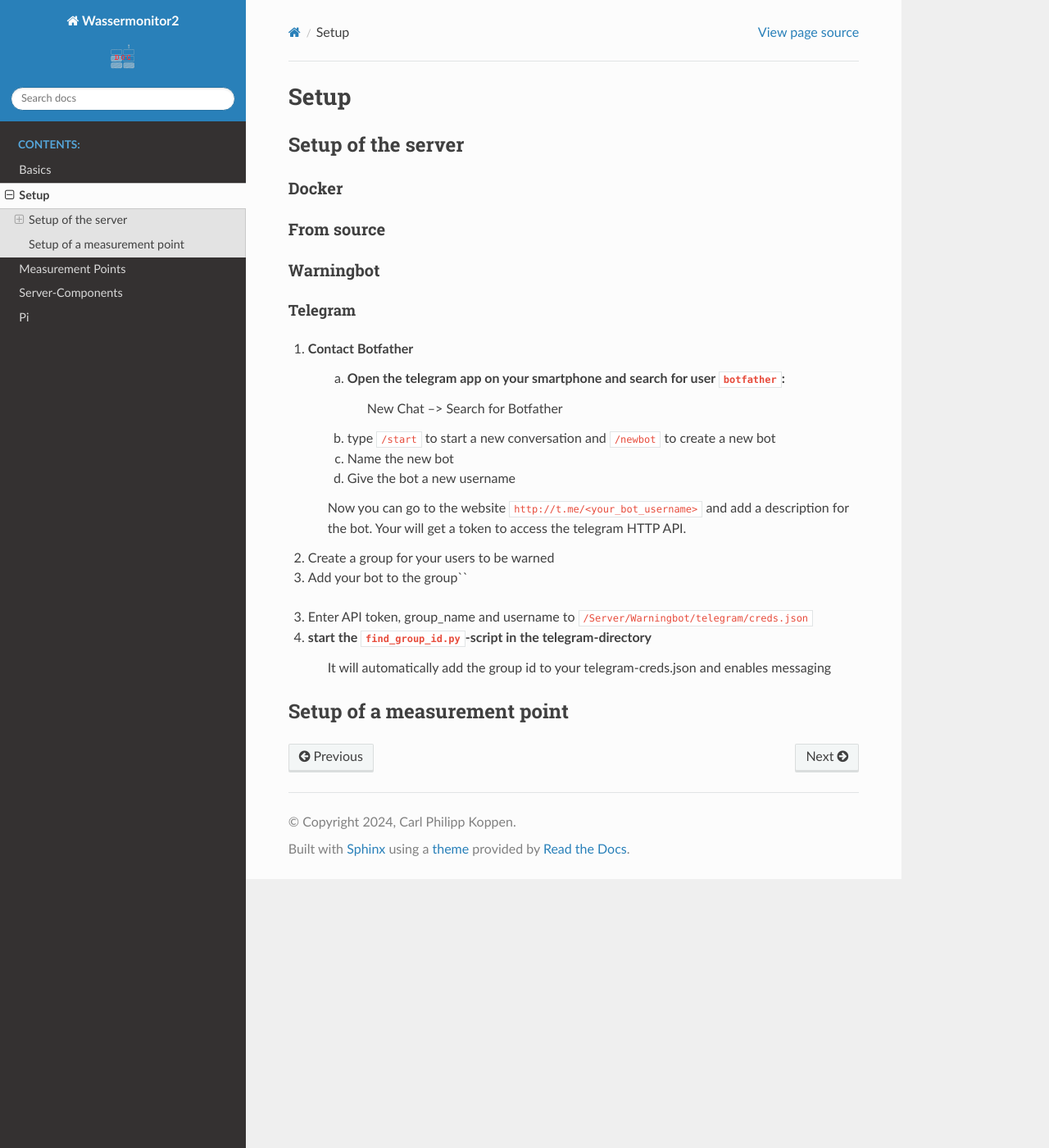
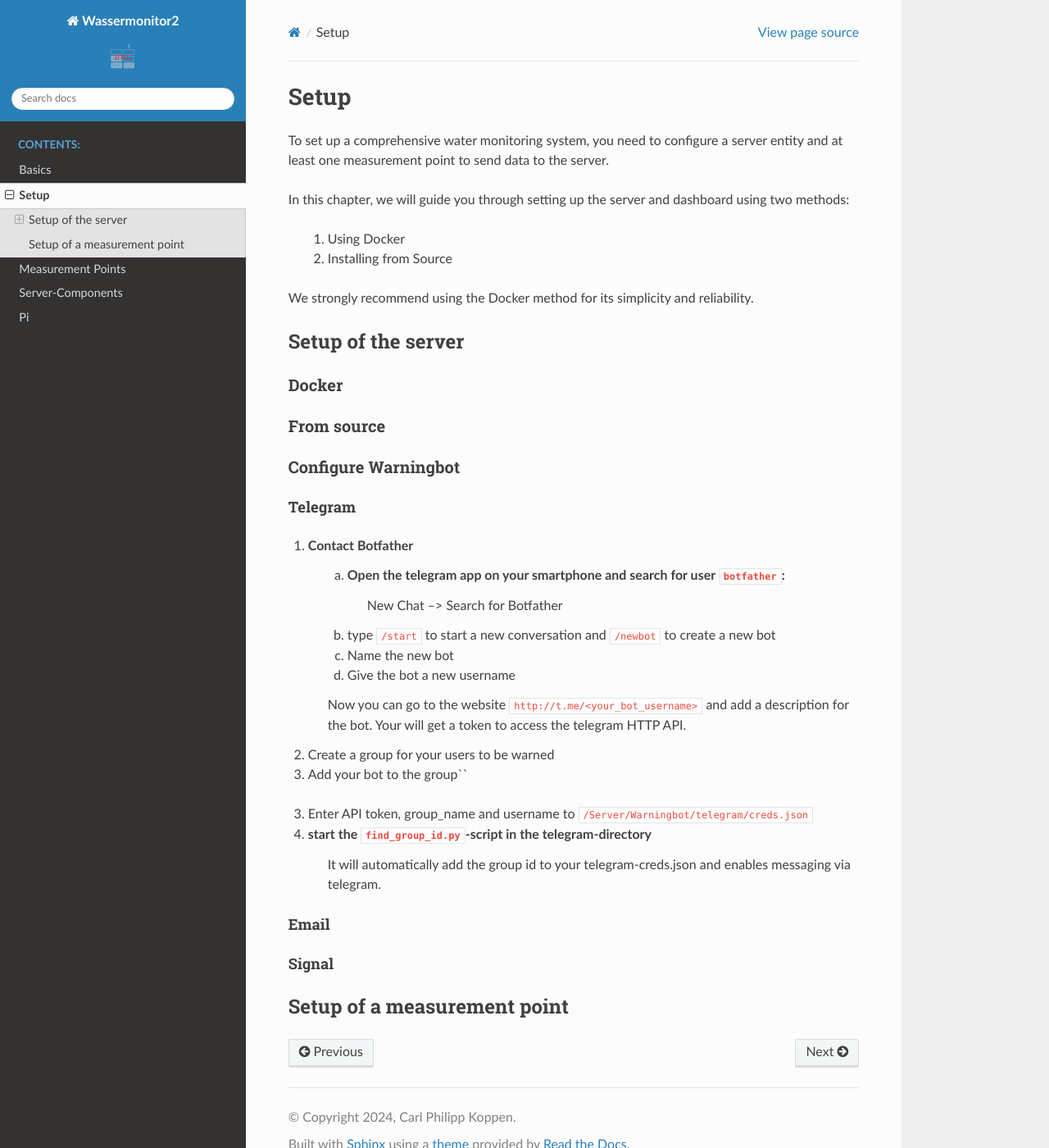
Before and after one commit to calphiko/Wassermonitor2, a Sphinx documentation site: the page built from Doc/source/setup.rst, in a window 1280 px wide and 1400 px high. Shown: the whole window at 82% size. Built offline with Sphinx 7.4.7 and the Read the Docs theme 3.1.0, drawn with Linux system fonts in a browser that asks for light colours; pages that are not in the unit, such as notebooks, are missing from menus.

Commit message:
added preamble for Setup section

```diff
--- a/Doc/source/setup.rst
+++ b/Doc/source/setup.rst
@@ -1,5 +1,15 @@
 Setup
 =====
+
+To set up a comprehensive water monitoring system, you need to configure a server entity and at least one measurement point to send data to the server.
+
+In this chapter, we will guide you through setting up the server and dashboard using two methods:
+
+    1. Using Docker
+
+    2. Installing from Source
+
+We strongly recommend using the Docker method for its simplicity and reliability.
 
 Setup of the server
 -------------------
@@ -10,8 +20,8 @@ Docker
 From source
 ~~~~~~~~~~~
 
-Warningbot
-~~~~~~~~~~
+Configure Warningbot
+~~~~~~~~~~~~~~~~~~~~
 
 Telegram
 """"""""
@@ -36,8 +46,14 @@ Telegram
 3. Enter API token, group_name and username to ``/Server/Warningbot/telegram/creds.json``
 
 4. start the ``find_group_id.py``-script in the telegram-directory
-    It will automatically add the group id to your telegram-creds.json and enables messaging
+    It will automatically add the group id to your telegram-creds.json and enables messaging via telegram.
 
+Email
+"""""
+
+
+Signal
+""""""
 
 Setup of a measurement point
 ----------------------------
```
